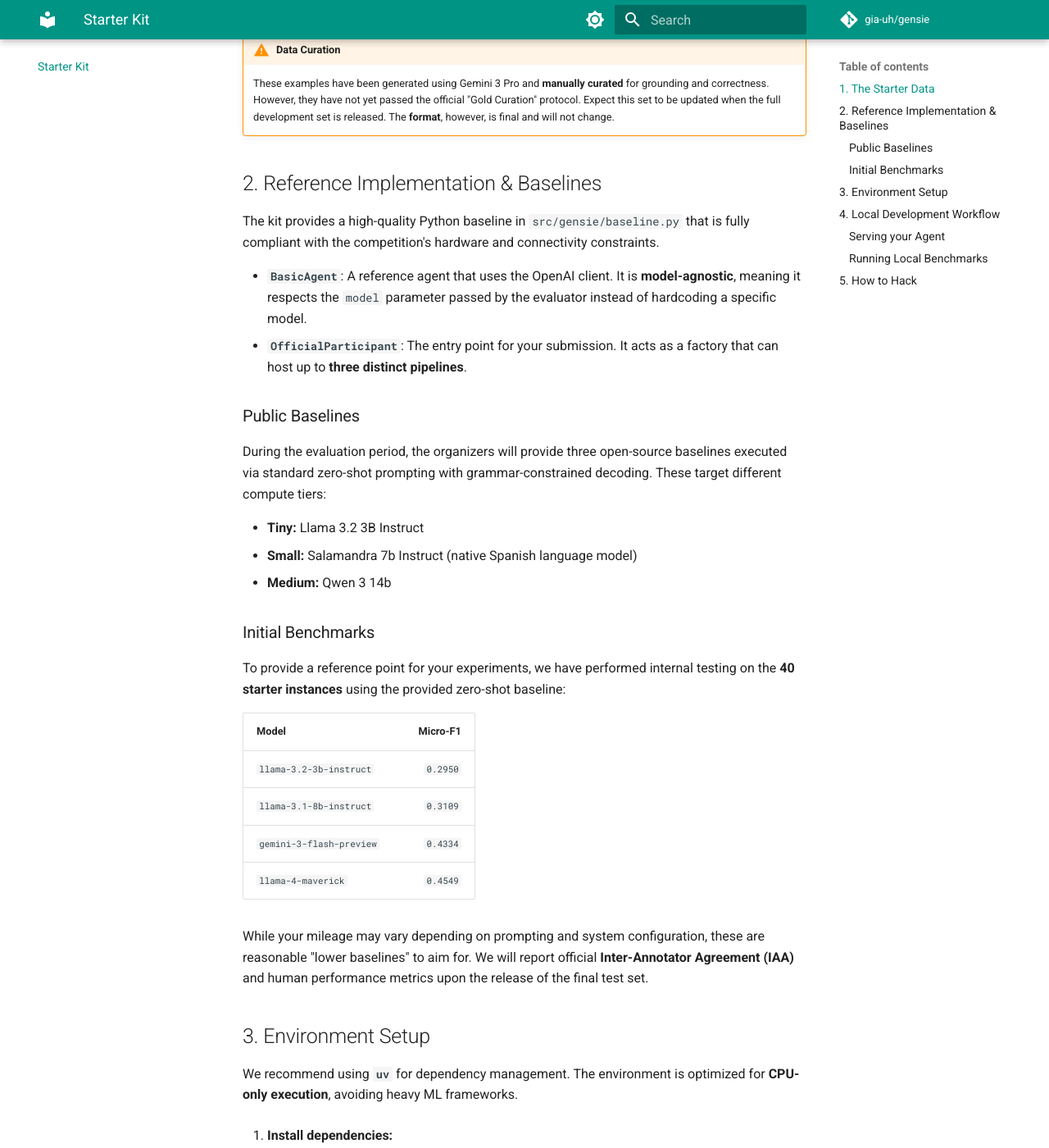
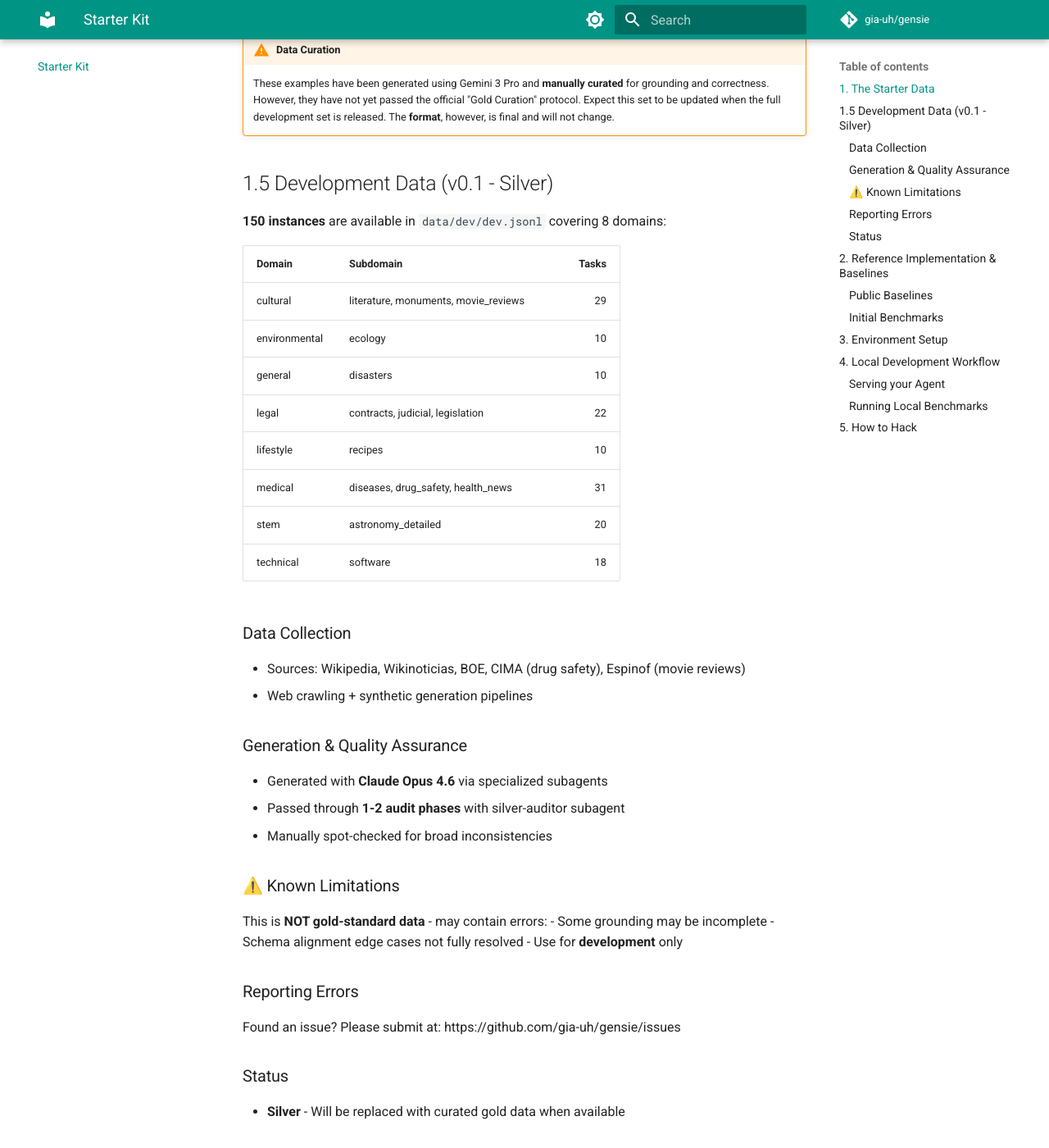
Before and after one commit to gia-uh/gensie, an MkDocs documentation site: the page built from docs/starter-kit.md, in a window 1280 px wide and 1400 px high, scrolled down 425 px. Shown: the whole window at 82% size. Built offline with MkDocs 1.6.1 and Material for MkDocs 9.7.7, drawn with Linux system fonts in a browser that asks for light colours; comment, search, counter and statistics services are not loaded.

Commit message:
docs(starter-kit): add development data section (v0.1 - silver)
- Add 150-instance dev set documentation
- Document domains, collection sources
- Document generation with Claude Opus 4.6 and audit phases
- Add known limitations and issue reporting link
- Mark as silver data

```diff
--- a/docs/starter-kit.md
+++ b/docs/starter-kit.md
@@ -8,6 +8,42 @@ Inside the repository at `data/starter/`, you will find **40 JSON instances** co
 
 !!! warning "Data Curation"
     These examples have been generated using Gemini 3 Pro and **manually curated** for grounding and correctness. However, they have not yet passed the official "Gold Curation" protocol. Expect this set to be updated when the full development set is released. The **format**, however, is final and will not change.
+
+## 1.5 Development Data (v0.1 - Silver)
+
+**150 instances** are available in `data/dev/dev.jsonl` covering 8 domains:
+
+| Domain | Subdomain | Tasks |
+|:-------|:---------| ------:|
+| cultural | literature, monuments, movie_reviews | 29 |
+| environmental | ecology | 10 |
+| general | disasters | 10 |
+| legal | contracts, judicial, legislation | 22 |
+| lifestyle | recipes | 10 |
+| medical | diseases, drug_safety, health_news | 31 |
+| stem | astronomy_detailed | 20 |
+| technical | software | 18 |
+
+### Data Collection
+- Sources: Wikipedia, Wikinoticias, BOE, CIMA (drug safety), Espinof (movie reviews)
+- Web crawling + synthetic generation pipelines
+
+### Generation & Quality Assurance
+- Generated with **Claude Opus 4.6** via specialized subagents
+- Passed through **1-2 audit phases** with silver-auditor subagent
+- Manually spot-checked for broad inconsistencies
+
+### ⚠️ Known Limitations
+This is **NOT gold-standard data** - may contain errors:
+- Some grounding may be incomplete
+- Schema alignment edge cases not fully resolved
+- Use for **development** only
+
+### Reporting Errors
+Found an issue? Please submit at: https://github.com/gia-uh/gensie/issues
+
+### Status
+- **Silver** - Will be replaced with curated gold data when available
 
 ## 2. Reference Implementation & Baselines
 
```
